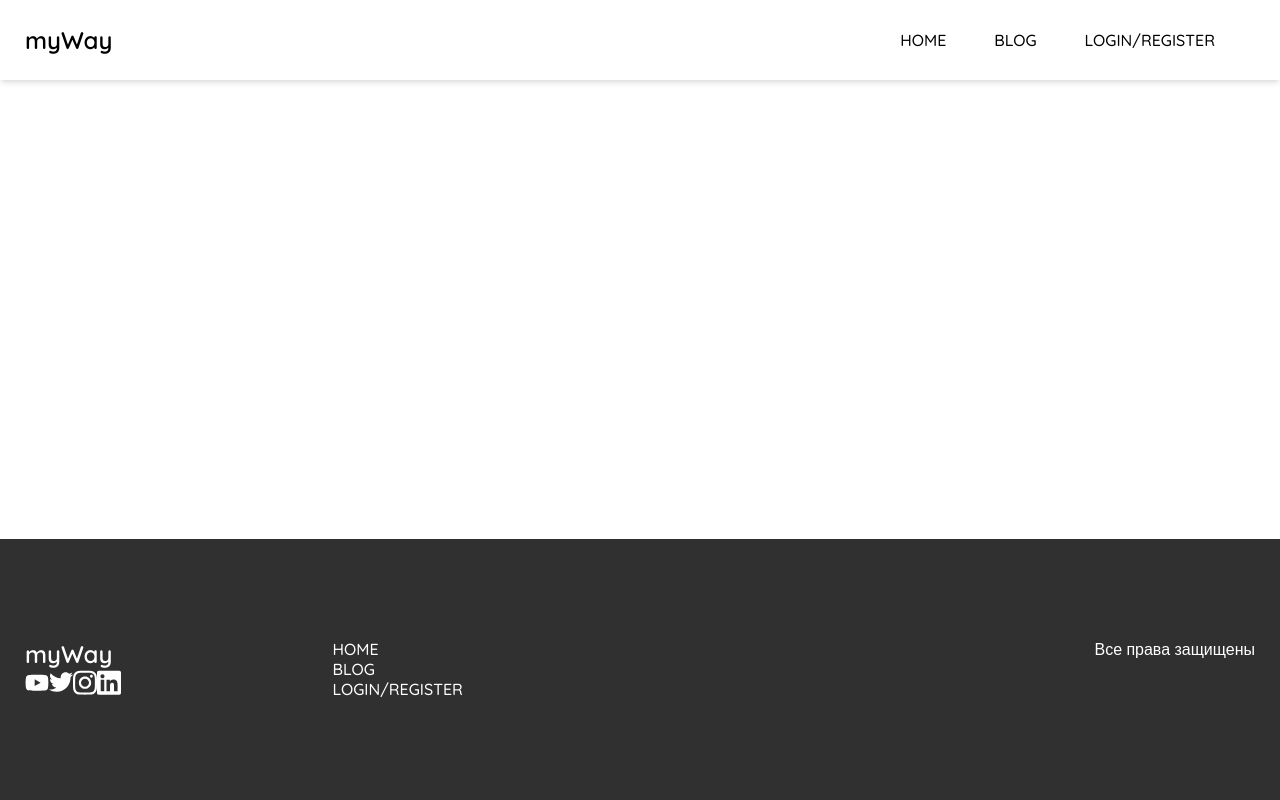
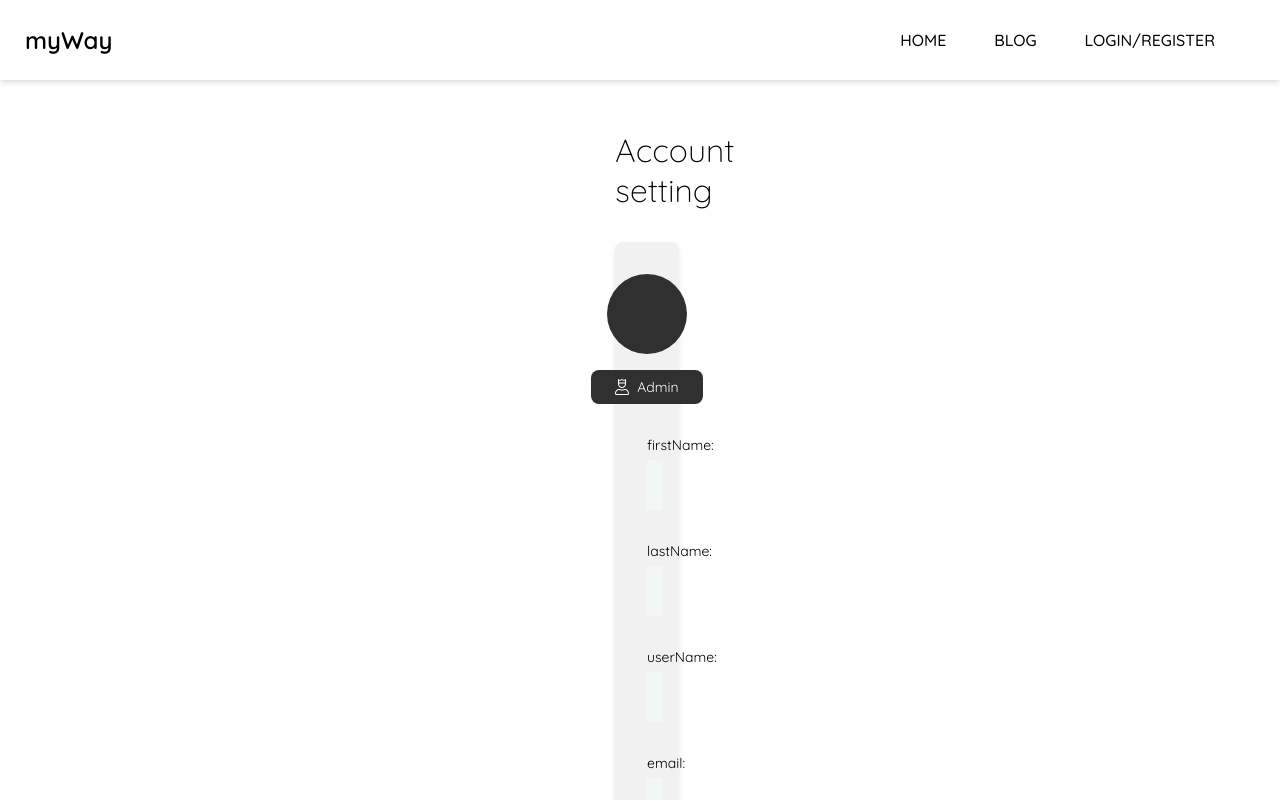
Before and after one commit to pylsar/myway, a Vue app: page /profile in a window 1280 px wide. Shown: the top 800 px of the page. Built offline with nearby package versions, Linux system fonts and the light colour scheme; no server answers; what vue2-editor would draw is missing.

Commit message:
profile page start

```diff
--- a/src/components/Navigation.vue
+++ b/src/components/Navigation.vue
@@ -25,13 +25,13 @@
                         <div class="options">
                             <div class="option-box">
                                 <div class="option">
-                                    <router-link class="option" to="#">
+                                    <router-link class="option" :to="{name: 'Profile'}">
                                         <svg aria-hidden="true" focusable="false" data-prefix="fal" data-icon="user-alt" class="svg-inline--fa fa-user-alt fa-w-16" role="img" xmlns="http://www.w3.org/2000/svg" viewBox="0 0 512 512"><path fill="currentColor" d="M256 32c61.8 0 112 50.2 112 112s-50.2 112-112 112-112-50.2-112-112S194.2 32 256 32m128 320c52.9 0 96 43.1 96 96v32H32v-32c0-52.9 43.1-96 96-96 85 0 67.3 16 128 16 60.9 0 42.9-16 128-16M256 0c-79.5 0-144 64.5-144 144s64.5 144 144 144 144-64.5 144-144S335.5 0 256 0zm128 320c-92.4 0-71 16-128 16-56.8 0-35.7-16-128-16C57.3 320 0 377.3 0 448v32c0 17.7 14.3 32 32 32h448c17.7 0 32-14.3 32-32v-32c0-70.7-57.3-128-128-128z"></path></svg>
                                         <p>Profile</p>
                                     </router-link>
                                 </div>
                                 <div class="option">
-                                    <router-link class="option" to="#">
+                                    <router-link class="option" :to="{name: 'Admin'}">
                                         <svg aria-hidden="true" focusable="false" data-prefix="fal" data-icon="user-crown" class="svg-inline--fa fa-user-crown fa-w-14" role="img" xmlns="http://www.w3.org/2000/svg" viewBox="0 0 448 512"><path fill="currentColor" d="M313.6 320c-28.71 0-42.6 16-89.6 16-47.09 0-60.82-16-89.6-16C60.17 320 0 380.17 0 454.4v9.6c0 26.51 21.49 48 48 48h352c26.51 0 48-21.49 48-48v-9.6c0-74.23-60.17-134.4-134.4-134.4zM416 464c0 8.82-7.18 16-16 16H48c-8.82 0-16-7.18-16-16v-9.6C32 397.94 77.94 352 134.4 352c19.38 0 39.33 16 89.6 16 49.4 0 70.66-16 89.6-16 56.46 0 102.4 45.94 102.4 102.4v9.6zM224 288c70.7 0 128-57.31 128-128V0l-64 32-64-32-64 32L96 0v160c0 70.69 57.31 128 128 128zM128 51.78l32 16 64-32 64 32 32-16V112H128V51.78zm0 92.22h192v16c0 52.93-43.06 96-96 96s-96-43.07-96-96v-16z"></path></svg>
                                         <p>Admin</p>
                                     </router-link>
--- a/src/router/index.js
+++ b/src/router/index.js
@@ -5,6 +5,8 @@
 import Login from "../views/Login.vue";
 import Register from "../views/Register.vue";
 import ForgotPassword from "../views/ForgotPassword.vue";
+import Admin from "../views/Admin.vue";
+import Profile from "../views/Profile.vue";
 
 Vue.use(VueRouter);
 
@@ -49,6 +51,22 @@
       title: 'Forgot Password'
     },
   },
+  {
+    path: "/admin",
+    name: "Admin",
+    component: Admin,
+    meta: {
+      title: 'admin'
+    },
+  },
+  {
+    path: "/profile",
+    name: "Profile",
+    component: Profile,
+    meta: {
+      title: 'profile'
+    },
+  },
 ];
 
 const router = new VueRouter({
--- /dev/null
+++ b/src/views/Admin.vue
@@ -0,0 +1,13 @@
+<template>
+  <div></div>
+</template>
+
+<script>
+export default {
+
+}
+</script>
+
+<style>
+
+</style>
--- /dev/null
+++ b/src/views/Profile.vue
@@ -0,0 +1,126 @@
+<template>
+  <div class="profile">
+    <Modal v-if="modalActive" :modalMessage="modalMessage" v-on:close-modal="closeModal" />
+    <div class="container">
+        <h2>Account setting</h2>
+        <div class="profile-info">
+            <div class="initials">{{ $store.state.profileInitials }}</div>
+            <div class="admin-badge">
+                <svg aria-hidden="true" focusable="false" data-prefix="fal" data-icon="user-crown" class=" icon svg-inline--fa fa-user-crown fa-w-14" role="img" xmlns="http://www.w3.org/2000/svg" viewBox="0 0 448 512"><path fill="currentColor" d="M313.6 320c-28.71 0-42.6 16-89.6 16-47.09 0-60.82-16-89.6-16C60.17 320 0 380.17 0 454.4v9.6c0 26.51 21.49 48 48 48h352c26.51 0 48-21.49 48-48v-9.6c0-74.23-60.17-134.4-134.4-134.4zM416 464c0 8.82-7.18 16-16 16H48c-8.82 0-16-7.18-16-16v-9.6C32 397.94 77.94 352 134.4 352c19.38 0 39.33 16 89.6 16 49.4 0 70.66-16 89.6-16 56.46 0 102.4 45.94 102.4 102.4v9.6zM224 288c70.7 0 128-57.31 128-128V0l-64 32-64-32-64 32L96 0v160c0 70.69 57.31 128 128 128zM128 51.78l32 16 64-32 64 32 32-16V112H128V51.78zm0 92.22h192v16c0 52.93-43.06 96-96 96s-96-43.07-96-96v-16z"></path></svg>
+                <span>Admin</span>
+            </div>
+            <div class="input">
+                <label for="firstName">firstName:</label>
+                <input type="text" id="firstName" v-model="firstName" />
+            </div>
+            <div class="input">
+                <label for="lastName">lastName:</label>
+                <input type="text" id="lastName" v-model="lastName" />
+            </div>
+            <div class="input">
+                <label for="username">userName:</label>
+                <input type="text" id="userName" v-model="userName" />
+            </div>
+            <div class="input">
+                <label for="email">email:</label>
+                <input disabled type="text" id="email" v-model="email" />
+            </div>
+            <button>Save changes</button>
+        </div>
+    </div>
+  </div>
+</template>
+
+<script>
+import Modal from '../components/Modal.vue';
+export default {
+    name: 'Profile',
+    components: {
+        Modal
+    }
+}
+</script>
+
+<style lang="scss" scoped>
+    .profile{
+        .container{
+            max-width: 100px;
+            padding: 50px 25px;
+
+            h2{
+                text-align: center;
+                margin-bottom: 16px;
+                font-weight: 300;
+                font-size: 32px;
+            }
+            .profile-info{
+                border-radius: 8px;
+                box-shadow: 0 4px 6px -1px rgba(0,0,0, .1), 0 2px 4px -1px rgba(0,0,0, .06);
+                padding: 32px;
+                background-color: #f1f1f1;
+                display: flex;
+                flex-direction: column;
+                max-width: 600px;
+                margin: 32px auto;
+
+                .initials{
+                    position: initial;
+                    width: 80px;
+                    height: 80px;
+                    font-size: 32px;
+                    background-color: #303030;
+                    color: #fff;
+                    display: flex;
+                    align-self: center;
+                    align-items: center;
+                    justify-content: center;
+                    border-radius: 50%;
+                }
+
+                .admin-badge{
+                    display: flex;
+                    align-self: center;
+                    color: #fff;
+                    font-size: 14px;
+                    padding: 8px 24px;
+                    border-radius: 8px;
+                    background-color: #303030;
+                    margin: 16px 0;
+                    text-align: center;
+                    text-transform: capitalize;
+
+                    .icon{
+                        width: 14px;
+                        height: auto;
+                        margin-right: 8px;
+                    }
+                }
+                .input{
+                    margin: 16px 0;
+
+                    label{
+                        font-size: 14px;
+                        display: block;
+                        padding-bottom: 6px;
+                    }
+
+                    input{
+                        width: 100%;
+                        border: none;
+                        background-color: #f2f7f6;
+                        padding: 8px;
+                        height: 50px;
+                    }
+
+                    &:focus{
+                        outline: none;
+                    }
+                }
+
+                button{
+                    align-self: center;
+                }
+            }
+        }
+    }
+</style>
```
Also changed, not shown: 1 other file (tests, documents, lock files or other folders).
